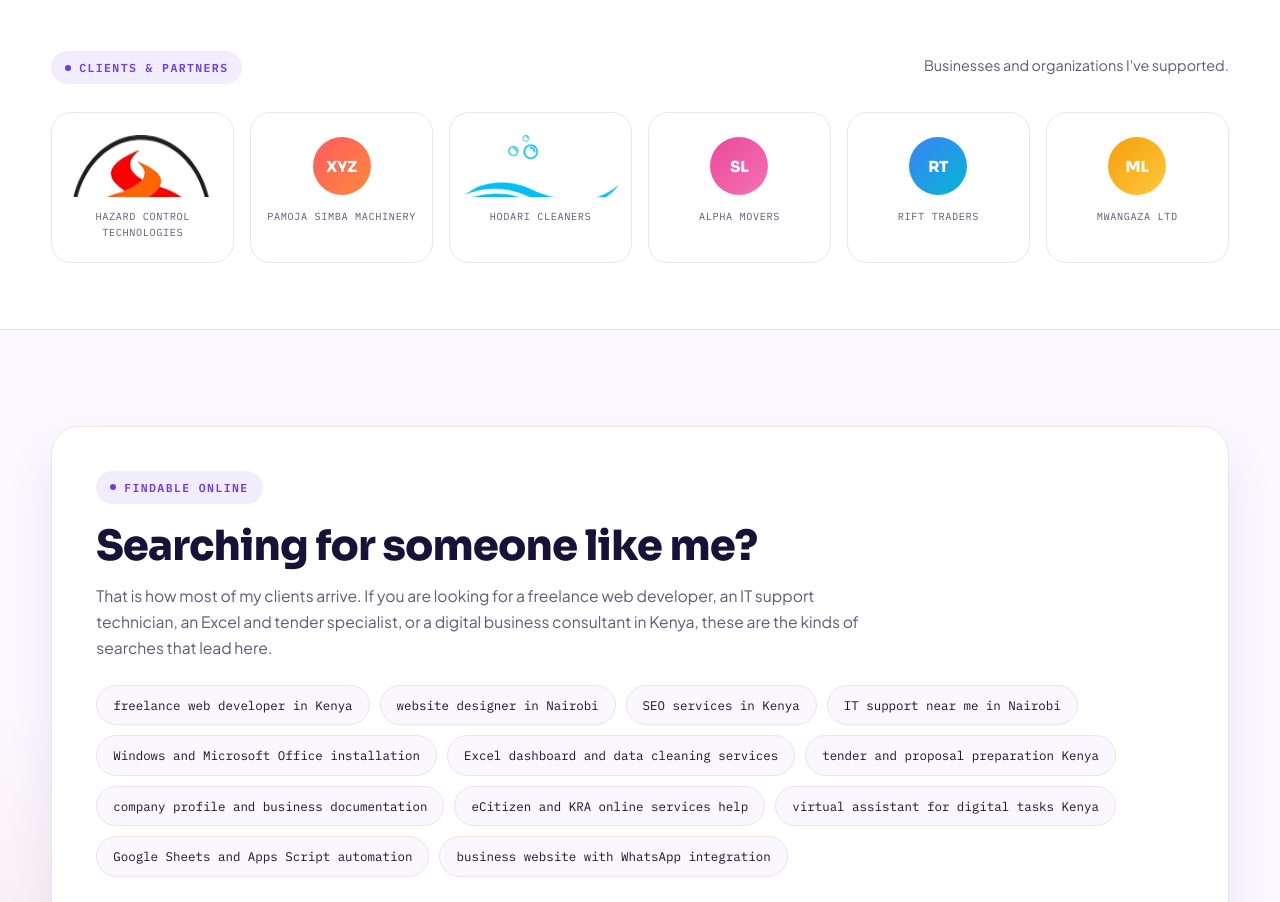
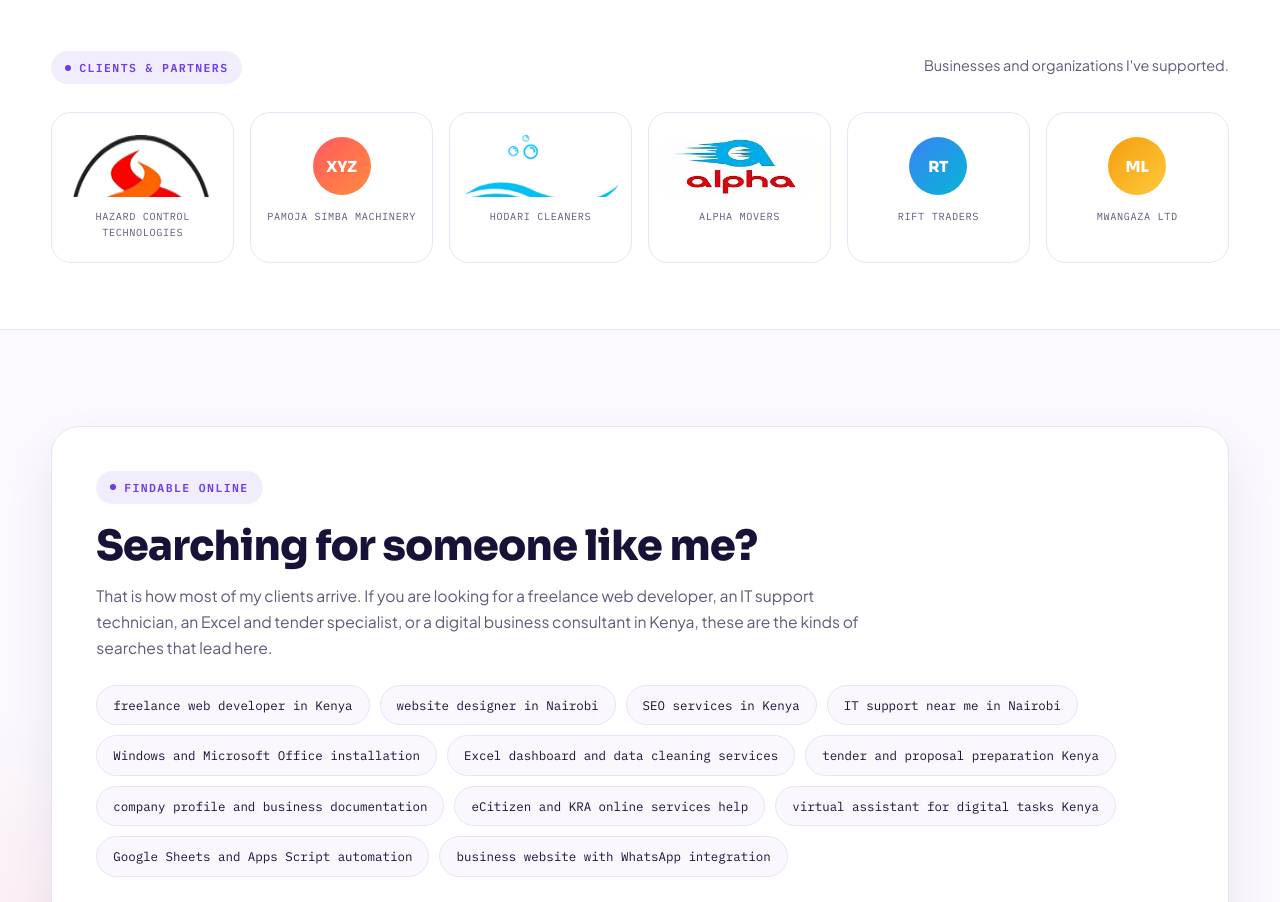
Before and after one commit to Ngetich99/NGETICHPROFILE, a plain HTML site: page index.html in a window 1280 px wide. Shown: the part 2280-3182 px from the top of the page. Drawn offline with Linux system fonts and the light colour scheme.

Commit message:
Update index.html

```diff
--- a/index.html
+++ b/index.html
@@ -1191,7 +1191,7 @@
             </div>
             <div class="client-card">
                 <div class="client-logo">
-                    <img src="images/clients/alpha.png" alt="Summit Logistics logo" loading="lazy"
+                    <img src="images/clients/alpha.jpg" alt="Summit Logistics logo" loading="lazy"
                          onerror="this.parentElement.classList.add('fallback')">
                     <span class="client-initials">SL</span>
                 </div>
```
